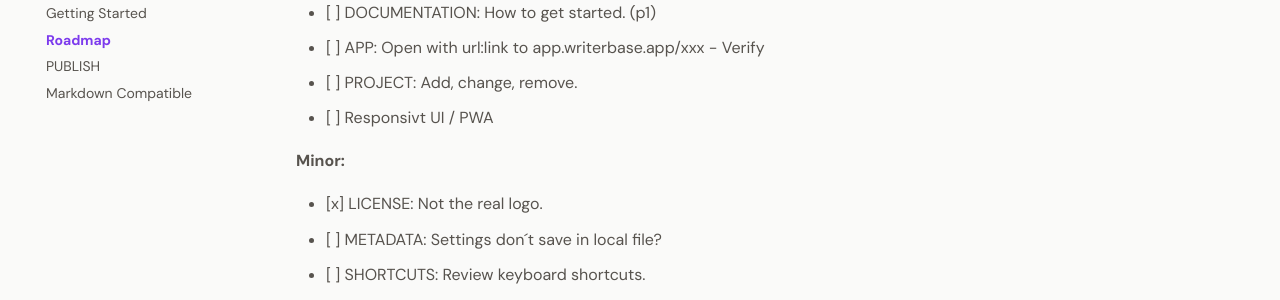
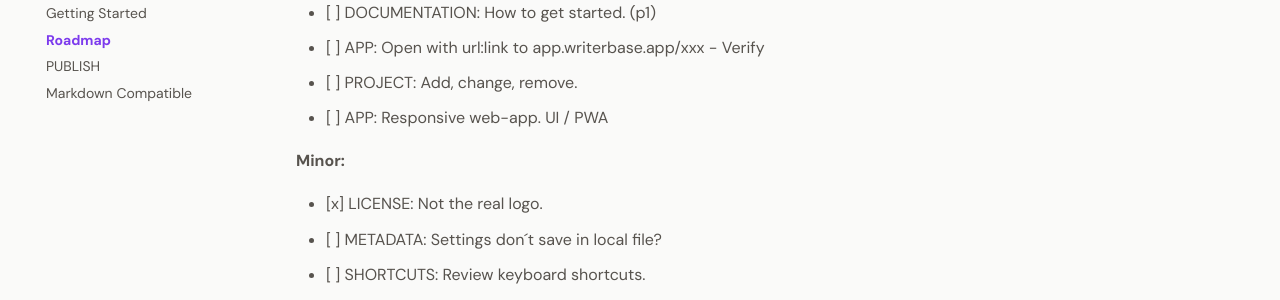
Before and after one commit to larssonhthomas-afk/writebase-docs, an MkDocs documentation site: the page built from docs/009-roadmap.md, in a window 1280 px wide and 900 px high, scrolled down 520 px. Shown: the part 153-453 px from the top of the window. Built offline with MkDocs 1.6.1 and Material for MkDocs 9.7.7, drawn with Linux system fonts in a browser that asks for light colours; some web fonts are replaced.

Commit message:
Update 009-roadmap.md

```diff
--- a/docs/009-roadmap.md
+++ b/docs/009-roadmap.md
@@ -28,7 +28,7 @@ This Backlog has a priority 1-3.
 - [ ] DOCUMENTATION: How to get started. (p1)
 - [ ] APP: Open with url:link to app.writerbase.app/xxx - Verify
 - [ ] PROJECT: Add, change, remove.
-- [ ] Responsivt UI / PWA
+- [ ] APP: Responsive web-app. UI / PWA
 
 **Minor:**
 
```
